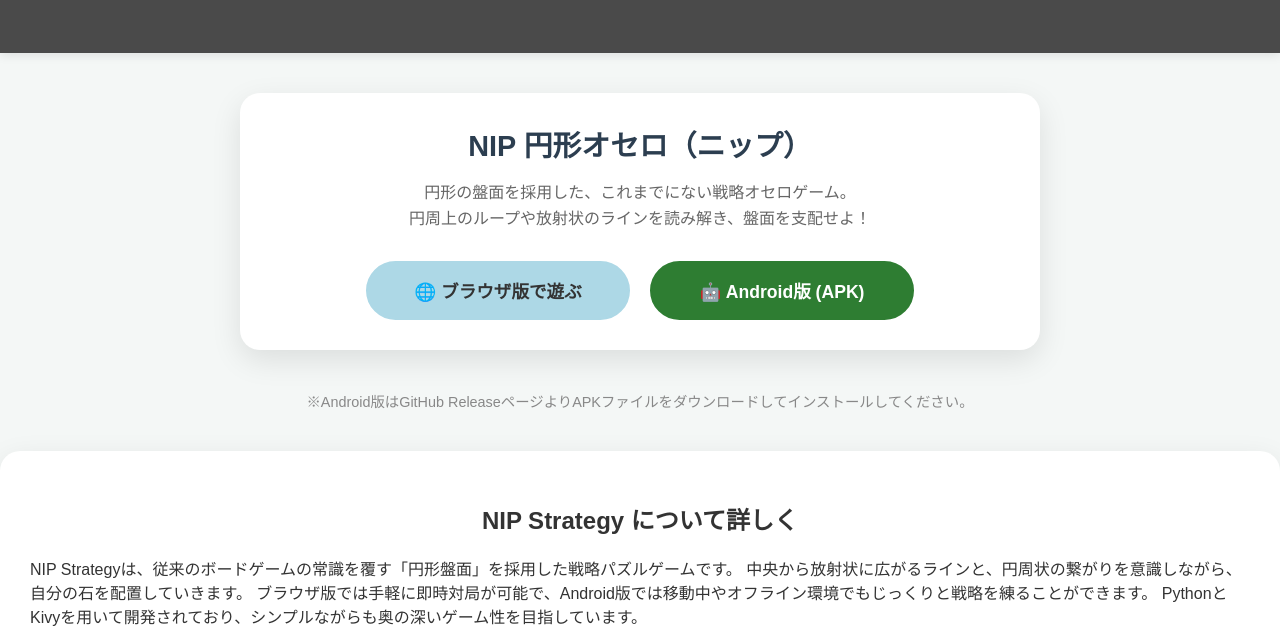
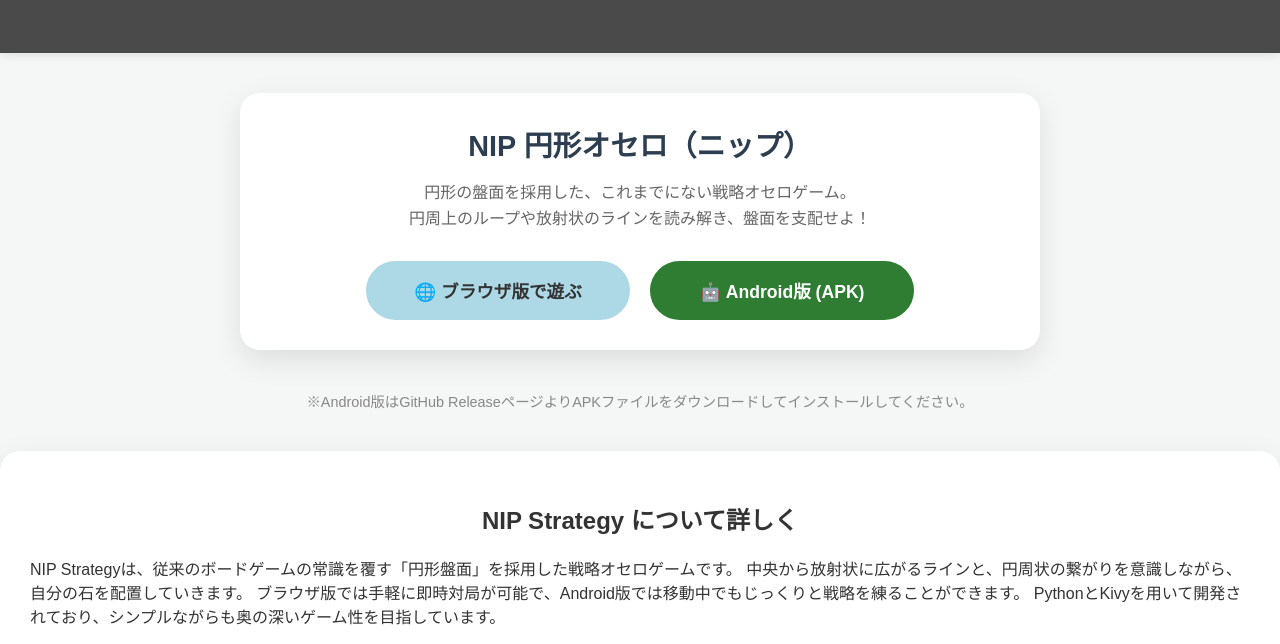
Before and after one commit to chikuboya/chikuboya.github.io, a plain HTML site: page index.html in a window 1280 px wide. Shown: the part 128-772 px from the top of the page. Drawn offline with Linux system fonts and the light colour scheme.

Commit message:
Update index.html

```diff
--- a/index.html
+++ b/index.html
@@ -59,9 +59,9 @@
 <div class="game-card">
     <h2>NIP Strategy について詳しく</h2>
     <p style="text-align: left;">
-        NIP Strategyは、従来のボードゲームの常識を覆す「円形盤面」を採用した戦略パズルゲームです。
+        NIP Strategyは、従来のボードゲームの常識を覆す「円形盤面」を採用した戦略オセロゲームです。
         中央から放射状に広がるラインと、円周状の繋がりを意識しながら、自分の石を配置していきます。
-        ブラウザ版では手軽に即時対局が可能で、Android版では移動中やオフライン環境でもじっくりと戦略を練ることができます。
+        ブラウザ版では手軽に即時対局が可能で、Android版では移動中でもじっくりと戦略を練ることができます。
         PythonとKivyを用いて開発されており、シンプルながらも奥の深いゲーム性を目指しています。
     </p>
 
```
